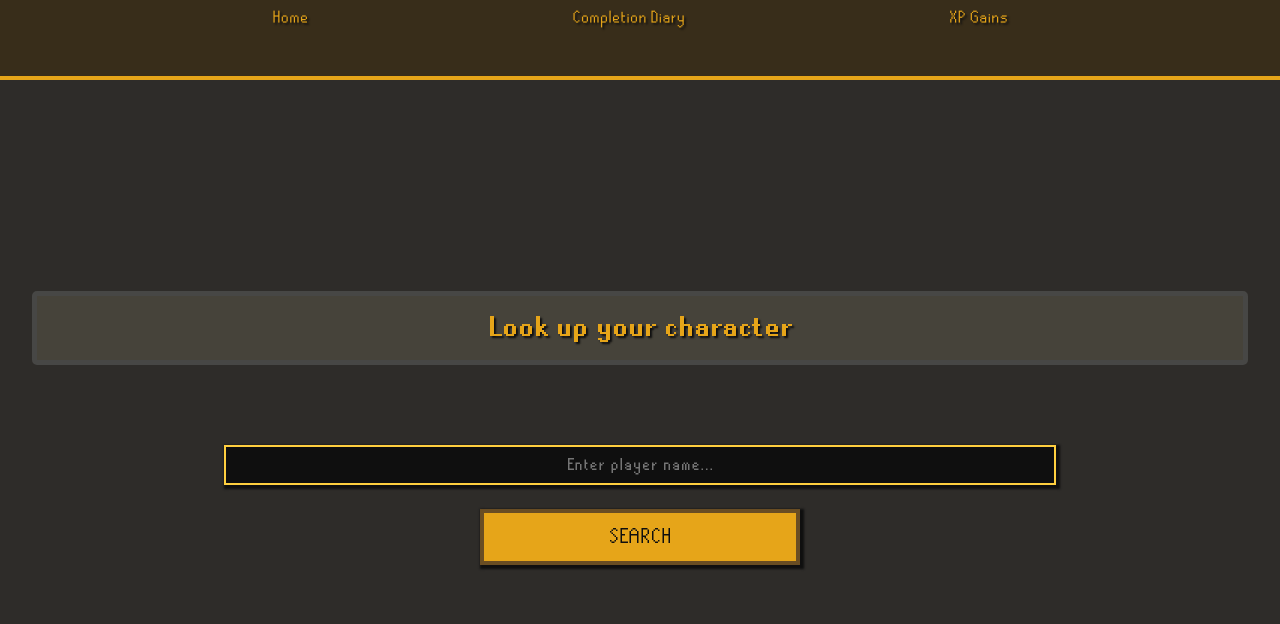
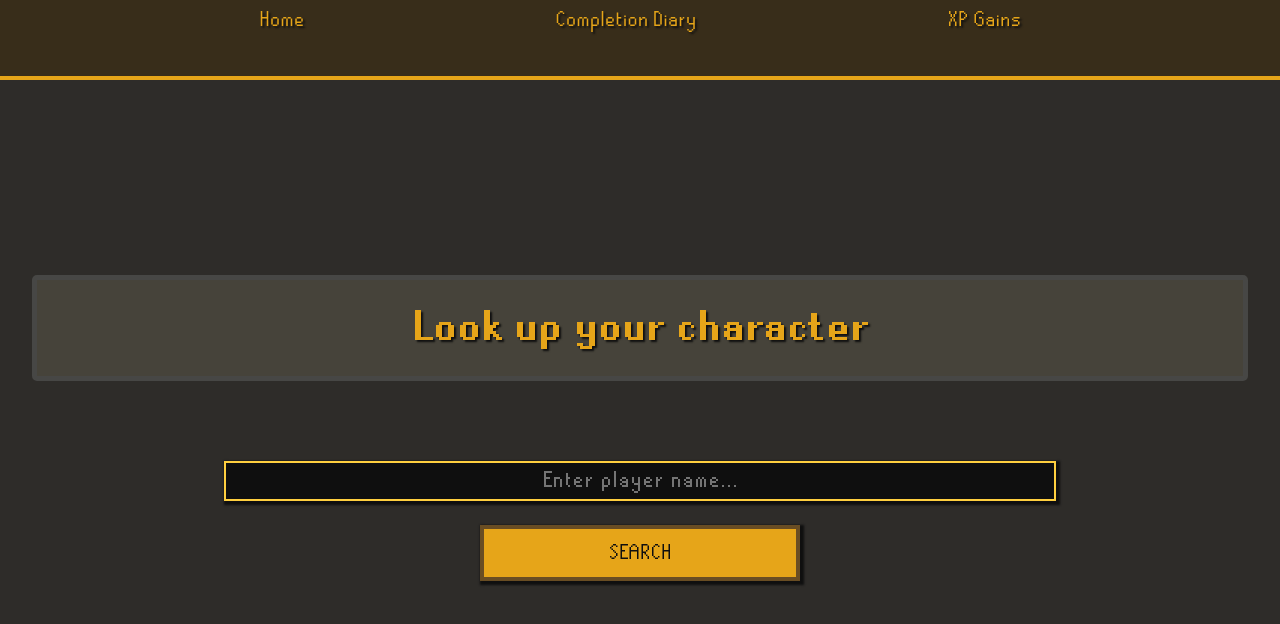
Before and after one commit to Peter-kodeHode/osrs-api-express, a website: page public/index.html in a window 1280 px wide. Drawn offline with Linux system fonts and the light colour scheme.

Commit message:
Increase font sizes for links, h1, and h3 for improved readability

```diff
--- a/public/style.css
+++ b/public/style.css
@@ -85,7 +85,7 @@ a:hover,
 a:active {
   color: var(--osrs-gold);
   text-decoration: none;
-  font-size: 1.2em;
+  font-size: 1.5em;
 }
 
 a:hover {
@@ -102,6 +102,7 @@ h1 {
   font-family: "osrs-bold", sans-serif;
   text-align: center;
   font-weight: bold;
+  font-size: 3em;
   color: var(--osrs-gold);
   text-shadow: var(--osrs-black) 2px 2px 2px;
   border: solid var(--osrs-border) 5px;
@@ -126,7 +127,7 @@ h1 {
   border: var(--osrs-border) 2px solid;
   color: lightgrey;
   font-family: "osrs-small", sans-serif;
-  font-size: 1.5em;
+  font-size: 2em;
   width: 65vw;
   max-height: 5vh;
 }
@@ -171,6 +172,7 @@ h3 {
   border: var(--osrs-border) 2px solid;
   text-align: center;
 }
+
 .search-button {
   margin: 1em;
   padding: 0.5em;
```
